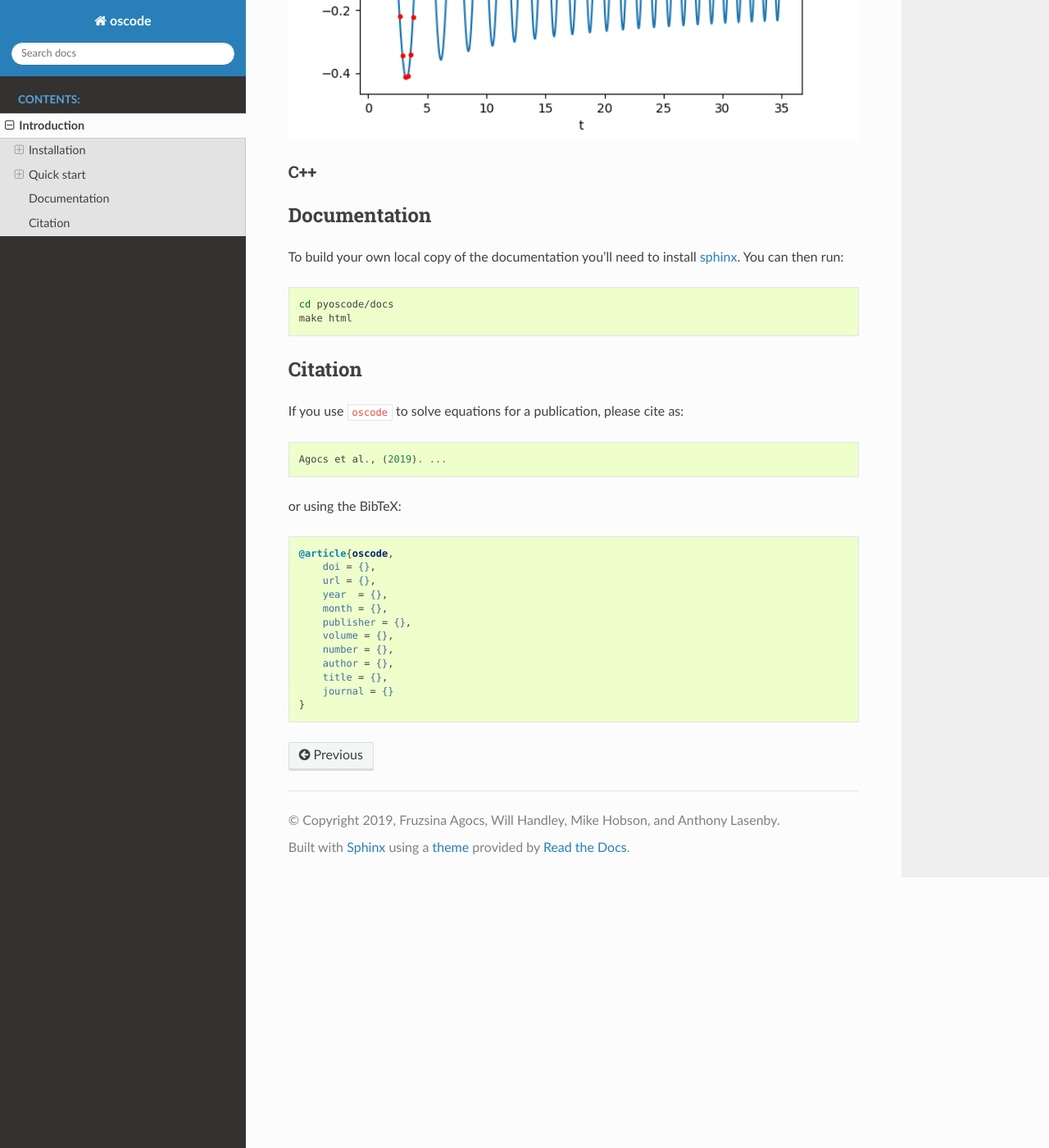
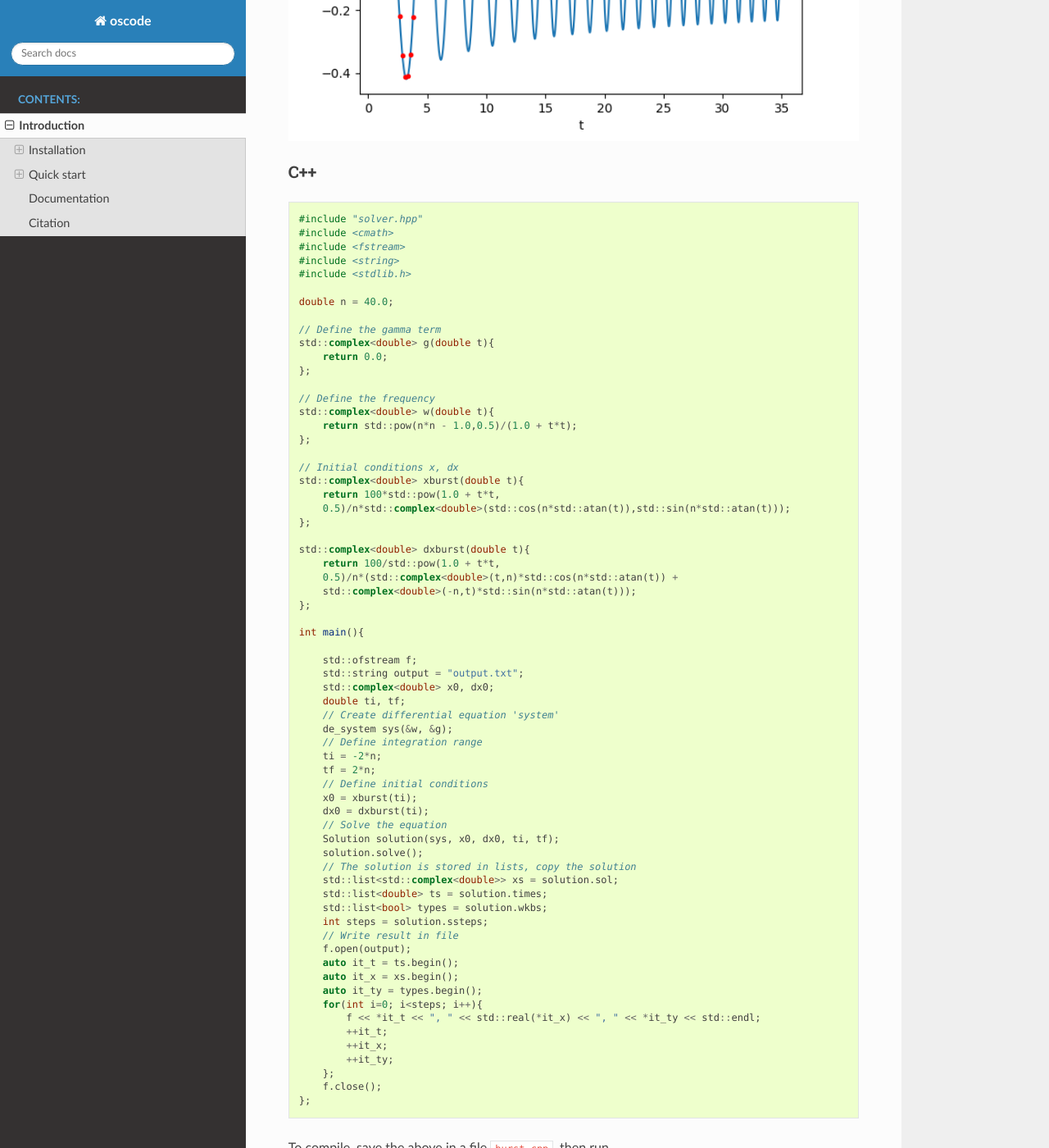
Before and after one commit to fruzsinaagocs/oscode, a Sphinx documentation site: the page built from pyoscode/docs/source/introduction.rst, in a window 1280 px wide and 1400 px high, scrolled down 2822 px. Shown: the whole window at 82% size. Built offline with Sphinx 7.4.7 and the Read the Docs theme 2.0.0, drawn with Linux system fonts in a browser that asks for light colours; pages that are not in the unit, such as notebooks, are missing from menus; some of the changed text lies outside the part shown.

Commit message:
Added burst c++ example

```diff
--- a/pyoscode/docs/source/introduction.rst
+++ b/pyoscode/docs/source/introduction.rst
@@ -139,6 +139,86 @@ Python
 C++
 ~~~
 
+.. code:: c
+
+    #include "solver.hpp"
+    #include <cmath>
+    #include <fstream>
+    #include <string>
+    #include <stdlib.h>
+
+    double n = 40.0;
+
+    // Define the gamma term
+    std::complex<double> g(double t){
+        return 0.0;
+    };
+
+    // Define the frequency
+    std::complex<double> w(double t){
+        return std::pow(n*n - 1.0,0.5)/(1.0 + t*t);
+    };
+
+    // Initial conditions x, dx
+    std::complex<double> xburst(double t){
+        return 100*std::pow(1.0 + t*t,
+        0.5)/n*std::complex<double>(std::cos(n*std::atan(t)),std::sin(n*std::atan(t)));
+    };
+
+    std::complex<double> dxburst(double t){
+        return 100/std::pow(1.0 + t*t,
+        0.5)/n*(std::complex<double>(t,n)*std::cos(n*std::atan(t)) +
+        std::complex<double>(-n,t)*std::sin(n*std::atan(t)));
+    };
+
+    int main(){
+
+        std::ofstream f;
+        std::string output = "output.txt";
+        std::complex<double> x0, dx0;
+        double ti, tf;
+        // Create differential equation 'system'
+        de_system sys(&w, &g);
+        // Define integration range
+        ti = -2*n;
+        tf = 2*n;
+        // Define initial conditions
+        x0 = xburst(ti);
+        dx0 = dxburst(ti);
+        // Solve the equation
+        Solution solution(sys, x0, dx0, ti, tf);
+        solution.solve();
+        // The solution is stored in lists, copy the solution
+        std::list<std::complex<double>> xs = solution.sol;
+        std::list<double> ts = solution.times;
+        std::list<bool> types = solution.wkbs;
+        int steps = solution.ssteps;
+        // Write result in file
+        f.open(output);
+        auto it_t = ts.begin();
+        auto it_x = xs.begin();
+        auto it_ty = types.begin();
+        for(int i=0; i<steps; i++){
+            f << *it_t << ", " << std::real(*it_x) << ", " << *it_ty << std::endl;
+            ++it_t;
+            ++it_x;
+            ++it_ty;
+        };
+        f.close();
+    };
+
+To compile, save the above in a file ``burst.cpp``, then run
+
+.. code:: bash
+
+	g++ -g -Wall -std=c++11 -o burst burst.o
+	g++ -g -Wall -std=c++11 -c -o burst.o burst.cpp
+
+Plotting the results with Python yields
+
+.. image::
+   https://github.com/fruzsinaagocs/oscode/raw/master/pyoscode/images/burst-example.png
+   :width: 800
 
 
 Documentation
```
Also changed, not shown: README.rst (+80 -0 lines), pyoscode/images/burst-example.png (added).
